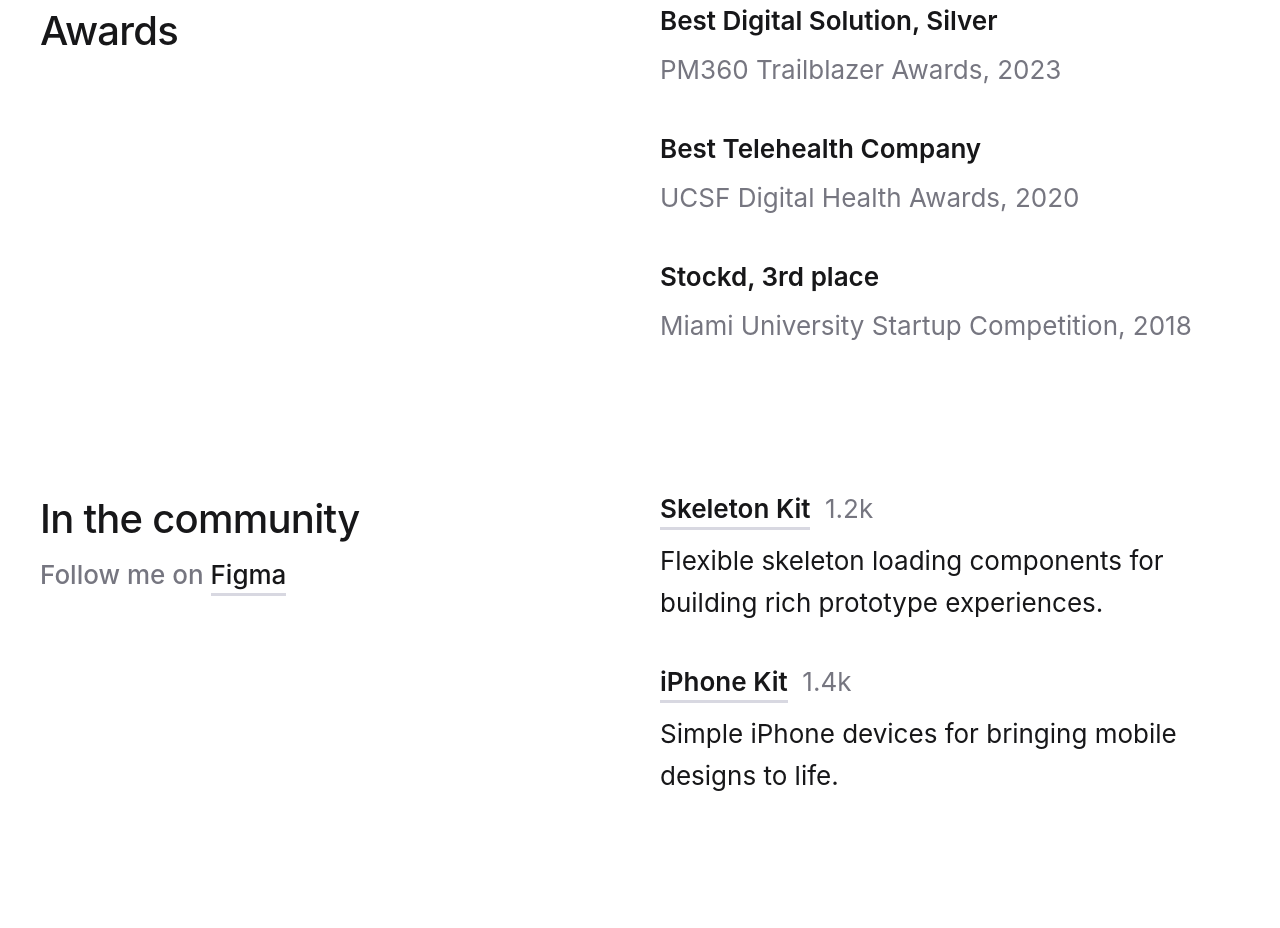
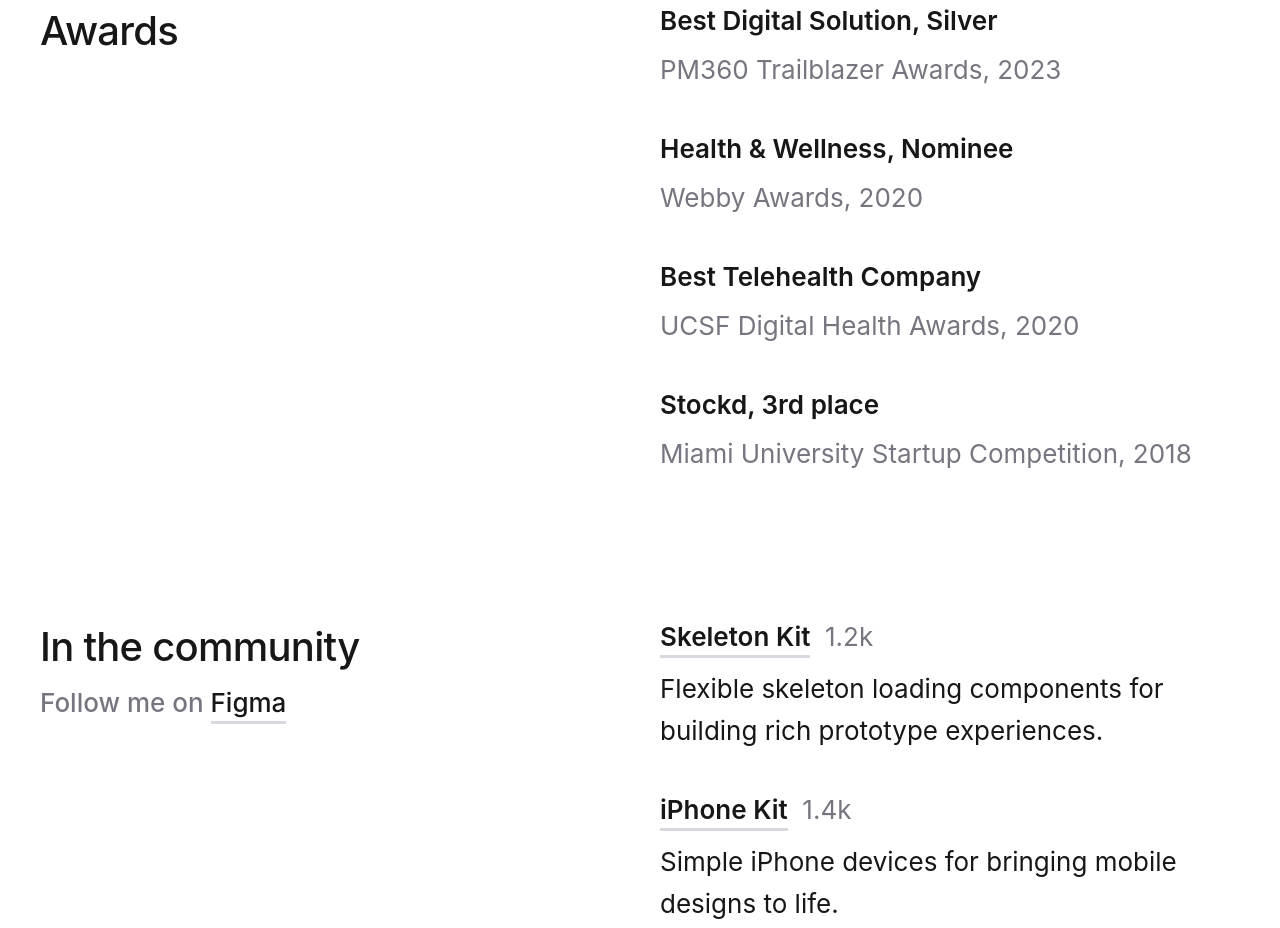
Before and after one commit to michaelwatchmaker/portfolio, a Gatsby site: page /about in a window 1280 px wide. Shown: the part 3131-4059 px from the top of the page. Built offline with nearby package versions, Linux system fonts and the light colour scheme; Gatsby itself is replaced by a stand-in of ours.

Commit message:
Adding webby award

```diff
--- a/src/pages/about.js
+++ b/src/pages/about.js
@@ -94,6 +94,10 @@
                 <p className="body left height-lg text-alt">PM360 Trailblazer Awards, 2023</p>
               </div>
               <div className="content-block">
+                <p className="body left semibold height-md">Health & Wellness, Nominee</p>
+                <p className="body left height-lg text-alt">Webby Awards, 2020</p>
+              </div>
+              <div className="content-block">
                 <p className="body left semibold height-md">Best Telehealth Company</p>
                 <p className="body left height-lg text-alt">UCSF Digital Health Awards, 2020</p>
               </div>
```
Also changed, not shown: 1 other file.
